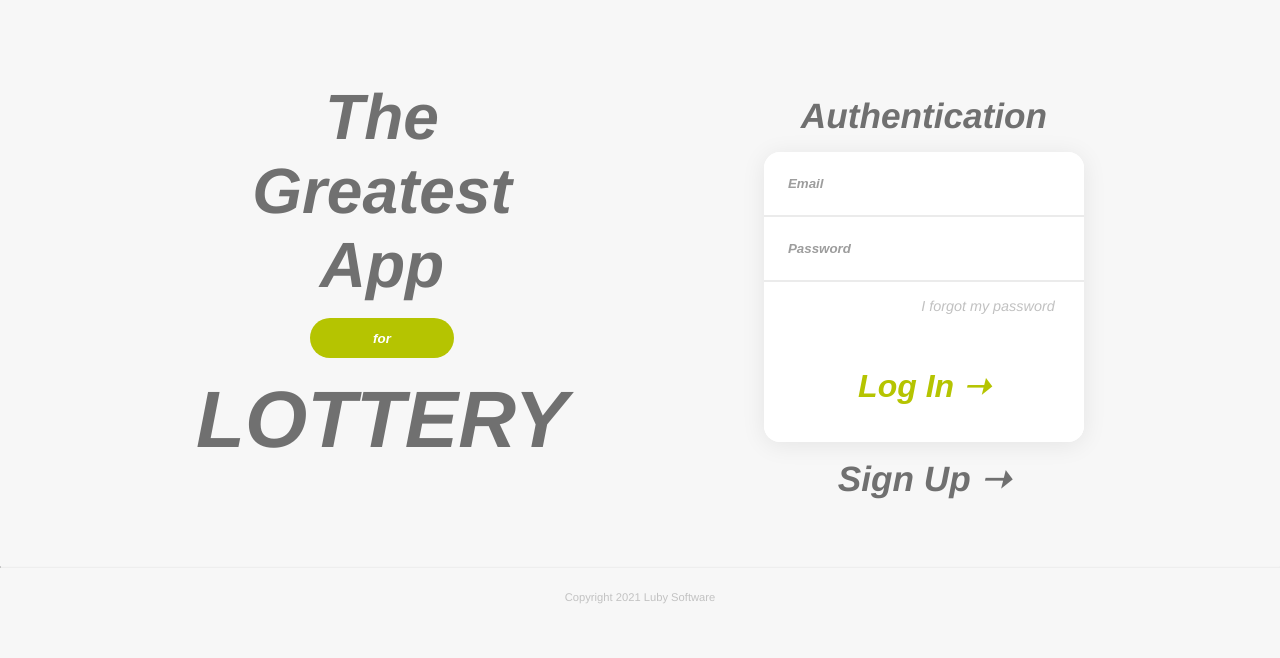
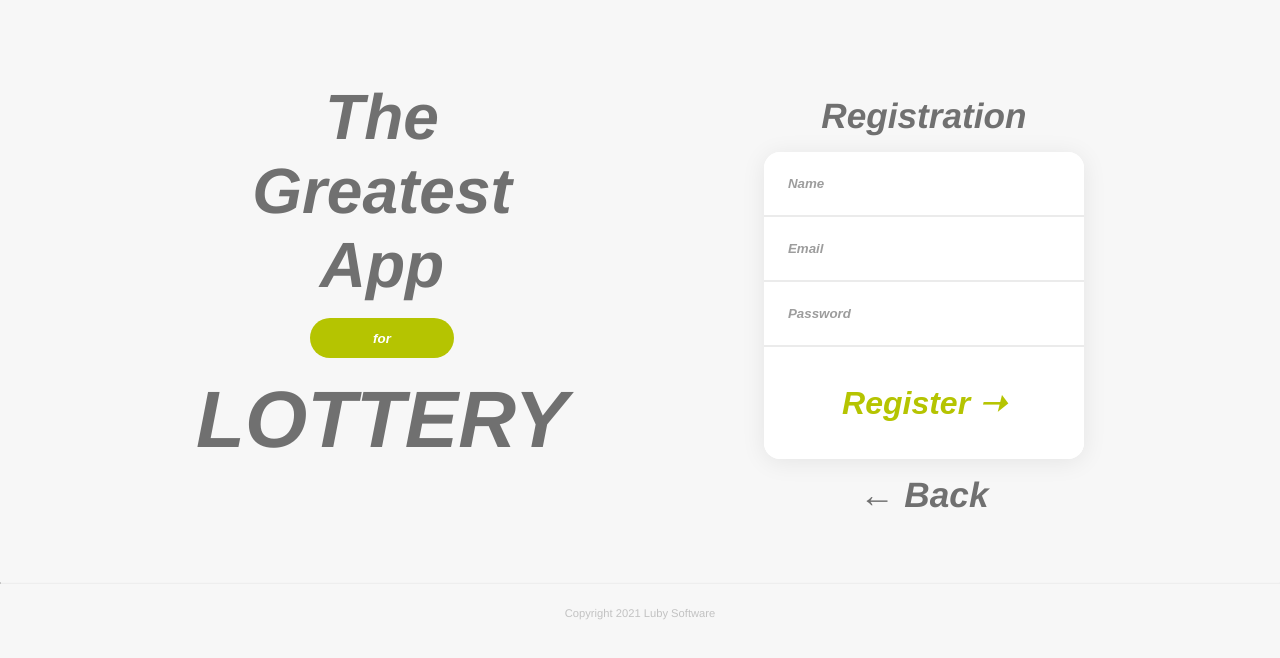
Before and after one commit to emanusantos/greatest-lottery, a React (Create React App) app: page / in a window 1280 px wide. Shown: the top 658 px of the page. Built offline with nearby package versions, Linux system fonts and the light colour scheme.

Commit message:
fixed login and signup components. added registered user to global redux state

```diff
--- a/src/App.tsx
+++ b/src/App.tsx
@@ -8,7 +8,7 @@ import NewBet from './pages/newbet/NewBet';
 function App() {
   return (
     <>
-      <Login />
+      <Signup />
     </>
   );
 }
--- a/src/index.tsx
+++ b/src/index.tsx
@@ -2,10 +2,14 @@ import React from 'react';
 import ReactDOM from 'react-dom';
 import './index.css';
 import App from './App';
+import { Provider } from 'react-redux';
+import store from './store/store';
 
 ReactDOM.render(
   <React.StrictMode>
-    <App />
+    <Provider store={store}>
+      <App />
+    </Provider>
   </React.StrictMode>,
   document.getElementById('root')
 );
--- a/src/pages/login/Login.tsx
+++ b/src/pages/login/Login.tsx
@@ -1,4 +1,4 @@
-import React, { FormEvent, useState } from "react";
+import React, { useState } from "react";
 import { Container, Form, H3 } from "./LoginStyles";
 import { Input } from "../../components/Input";
 import GreatestApp from "../../components/GreatestApp";
@@ -6,8 +6,8 @@ import Footer from "../../components/Footer";
 
 const Login: React.FC = () => {
 
-    const [email, setEmail] = useState<string | null>('');
-    const [password, setPassword] = useState<string | null>('');
+    const [email, setEmail] = useState<string>('');
+    const [password, setPassword] = useState<string>('');
 
     const emailResetter = () => {
         setEmail('');
@@ -20,6 +20,10 @@ const Login: React.FC = () => {
 
     const formHandler = (event: React.SyntheticEvent) => {
         event.preventDefault();
+
+        if (email.length === 0 || password.length === 0) {
+            return;
+        };
 
         console.log(email, password)
 
--- a/src/pages/signup/Signup.tsx
+++ b/src/pages/signup/Signup.tsx
@@ -1,19 +1,57 @@
-import React from 'react';
+import React, { useState } from 'react';
 import GreatestApp from '../../components/GreatestApp';
 import { Container, Form, H3 } from '../login/LoginStyles';
 import Footer from '../../components/Footer';
+import { Input } from '../../components/Input';
+import { useDispatch } from 'react-redux';
+import { register } from '../../store/regSlice';
 
 const Signup: React.FC = () => {
+
+    const [nameReg, setNameReg] = useState<string>('');
+    const [emailReg, setEmailReg] = useState<string>('');
+    const [passwordReg, setPasswordReg] = useState<string>('');
+
+    const dispatch = useDispatch();
+
+    const nameResetter = () => {
+        setNameReg('');
+    };
+
+    const emailResetter = () => {
+        setEmailReg('');
+    };
+
+    const passwordResetter = () => {
+        setPasswordReg('');
+    };
+
+
+    const formHandler = (event: React.SyntheticEvent) => {
+        event.preventDefault();
+
+        if (nameReg.length === 0 || emailReg.length === 0 || passwordReg.length === 0) {
+            return;
+        };
+
+        console.log(nameReg, emailReg, passwordReg);
+        dispatch(register({name: nameReg, email: emailReg, password: passwordReg}))
+
+        nameResetter();
+        emailResetter();
+        passwordResetter();
+    };
+
     return (
         <>
             <Container jc="space-evenly" ai="space-around" mt="5rem">
                 <GreatestApp />
                 <Container fd="column" mw="22rem">
                     <H3>Registration</H3>
-                    <Form>
-                        <input type="text" placeholder="Name" id="radius" />
-                        <input type="email" placeholder="Email" />
-                        <input type="text" placeholder="Password" />
+                    <Form onSubmit={formHandler}>
+                        <Input type="text" placeholder="Name" id="radius" onChange={e => setNameReg(e.target.value)} value={nameReg} />
+                        <Input type="email" placeholder="Email" onChange={e => setEmailReg(e.target.value)} value={emailReg} />
+                        <Input type="text" placeholder="Password" onChange={e => setPasswordReg(e.target.value)} value={passwordReg} />
                         <button>Register ➝</button>
                     </Form>
                     <H3 id="signup">← Back</H3>
--- /dev/null
+++ b/src/store/regSlice.ts
@@ -0,0 +1,16 @@
+import { createSlice } from '@reduxjs/toolkit';
+
+const initialState: { users: string[] } = { users: [] }
+
+const regSlice = createSlice({
+    name: 'user',
+    initialState,
+    reducers: {
+        register: (state, action) => {
+            state.users.push(action.payload);
+        }
+    }
+});
+
+export const { register } = regSlice.actions;
+export const regReducer = regSlice.reducer;
--- a/src/store/store.ts
+++ b/src/store/store.ts
@@ -1,8 +1,9 @@
 import { configureStore } from "@reduxjs/toolkit";
 import { gameReducers } from "./gameSlice";
+import { regReducer } from "./regSlice";
 
 const store = configureStore({
-    reducer: gameReducers
+    reducer: { gameReducers, regReducer }
 })
 
 export default store;
```
